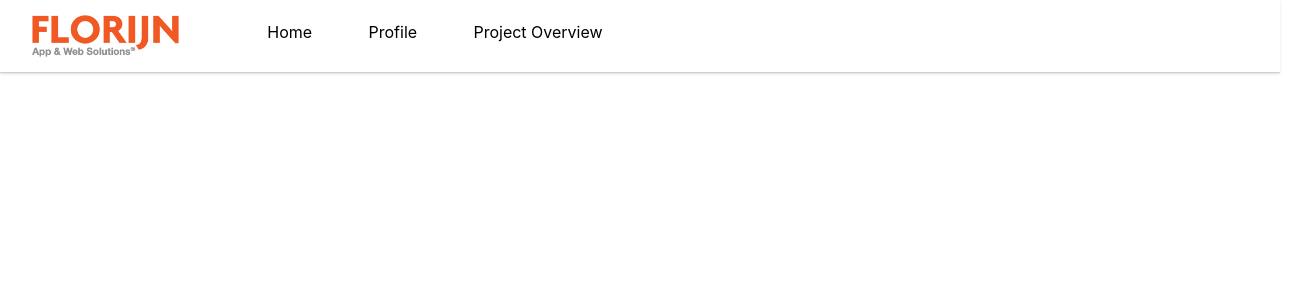
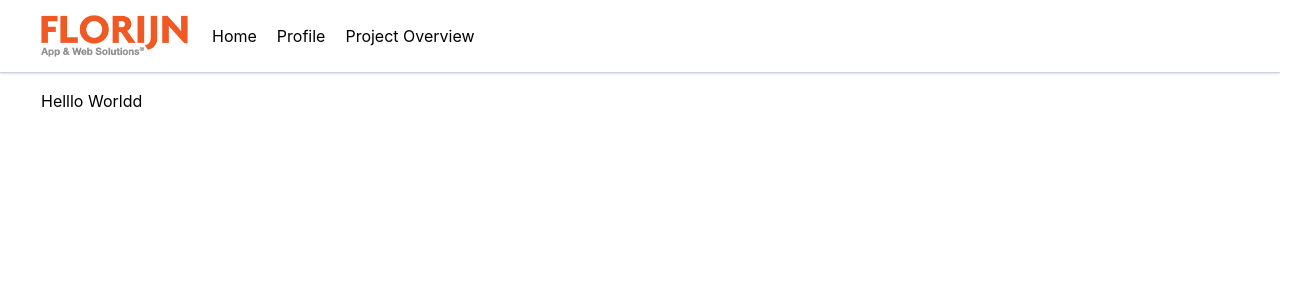
Before and after one commit to FrankVanDerVelde/florijn, a Vue app in the folder frontend/: page /#/home in a window 1280 px wide. Shown: the top 300 px of the page, 1312 px wide, since content can reach past the window. Built offline with nearby package versions, Linux system fonts and the light colour scheme.

Commit message:
Added max width.

```diff
--- a/frontend/src/components/Common/NavBar.vue
+++ b/frontend/src/components/Common/NavBar.vue
@@ -1,8 +1,7 @@
 <template>
   <div class="sticky top-0 z-50 h-[73px] bg-neutral-0 border-b border-b-neutral-200 shadow shadow">
-    <div class="w-full flex justify-between items-center h-full mx-8">
-      <img class="h-[42px]" :src="logo" alt="">
-    </div>
+    <div class="page-main-mw flex flex-row items-center p-4 h-full">
+      <img class="h-[42px] mr-6" :src="logo" alt="">
 
       <div class="nav-items-container">
         <div>
@@ -15,22 +14,18 @@
           <router-link to="/project-overview">Project Overview</router-link>
         </div>
       </div>
-
+    </div>
   </div>
 </template>
 
 <script setup>
-import logo from '../../assets/florijn_logo.png';
-</script>
+import logo from '../../assets/florijn_logo.png';</script>
 
 <style scoped>
 /* Temp style for nav */
 .nav-items-container {
-  position: absolute;
-  left: 211px;
-  top: 20px;
   display: flex;
-  width: 28em;
-  justify-content: space-evenly;
+  column-gap: 20px;
+  -webkit-column-gap: 20px;
 }
 </style>
--- a/frontend/src/components/HelloWorld.vue
+++ b/frontend/src/components/HelloWorld.vue
@@ -9,6 +9,10 @@ const count = ref(0)
 </script>
 
 <template>
+
+  <div class="page-main-mw p-4">
+      <h1>Helllo Worldd</h1>
+  </div>
 <!--  <h1>{{ msg }}</h1>-->
 
 <!--  <div class="card">-->
--- a/frontend/src/components/ProjectOverview.vue
+++ b/frontend/src/components/ProjectOverview.vue
@@ -1,5 +1,7 @@
 <template>
-<div>Hello there</div>
+  <div class="page-main-mw p-4">
+    <div>Hello there</div>
+  </div>
 </template>
 
 <script>
--- a/frontend/src/style.css
+++ b/frontend/src/style.css
@@ -83,3 +83,8 @@
   --app_green-800: #0E5814;
   --app_green-900: #05400A;
 }
+
+.page-main-mw {
+  margin: 0 auto;
+  max-width: 1230px;
+}
```
Lines whose indentation alone changed are shown as unchanged.
